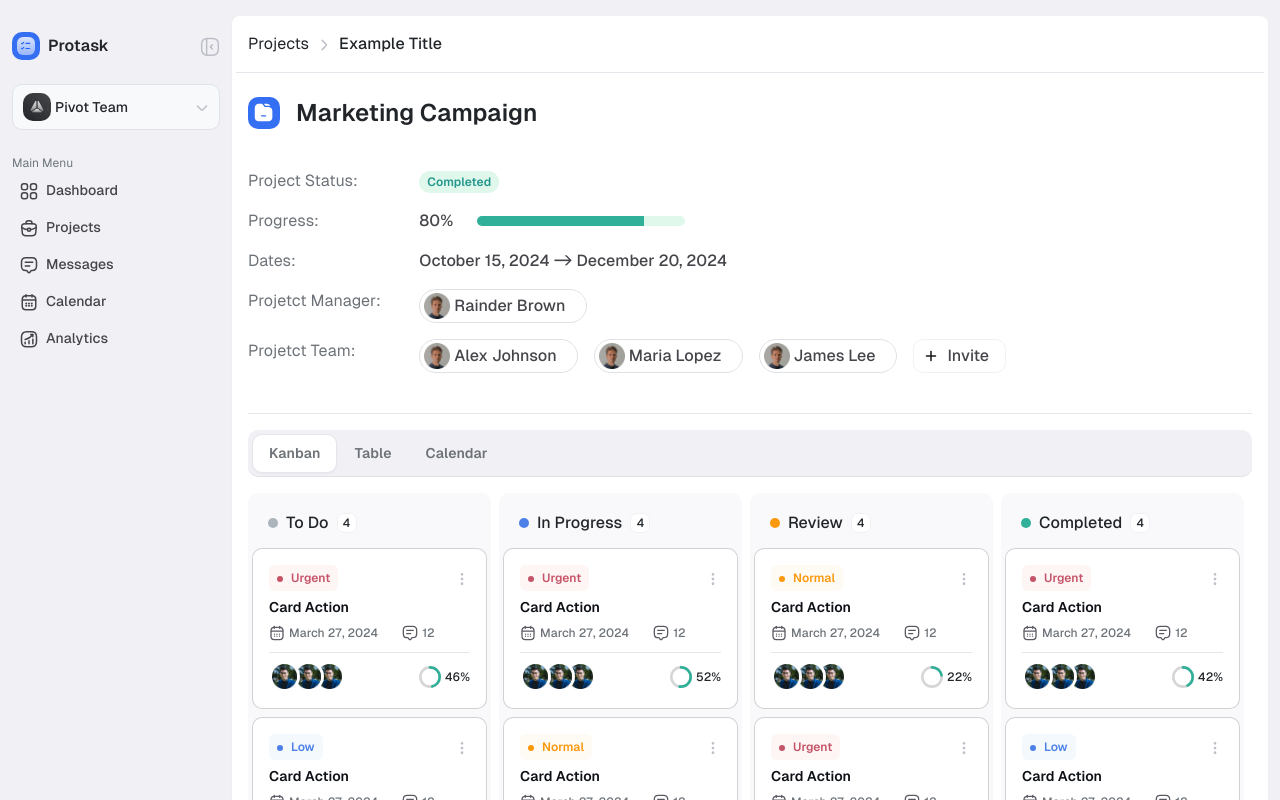
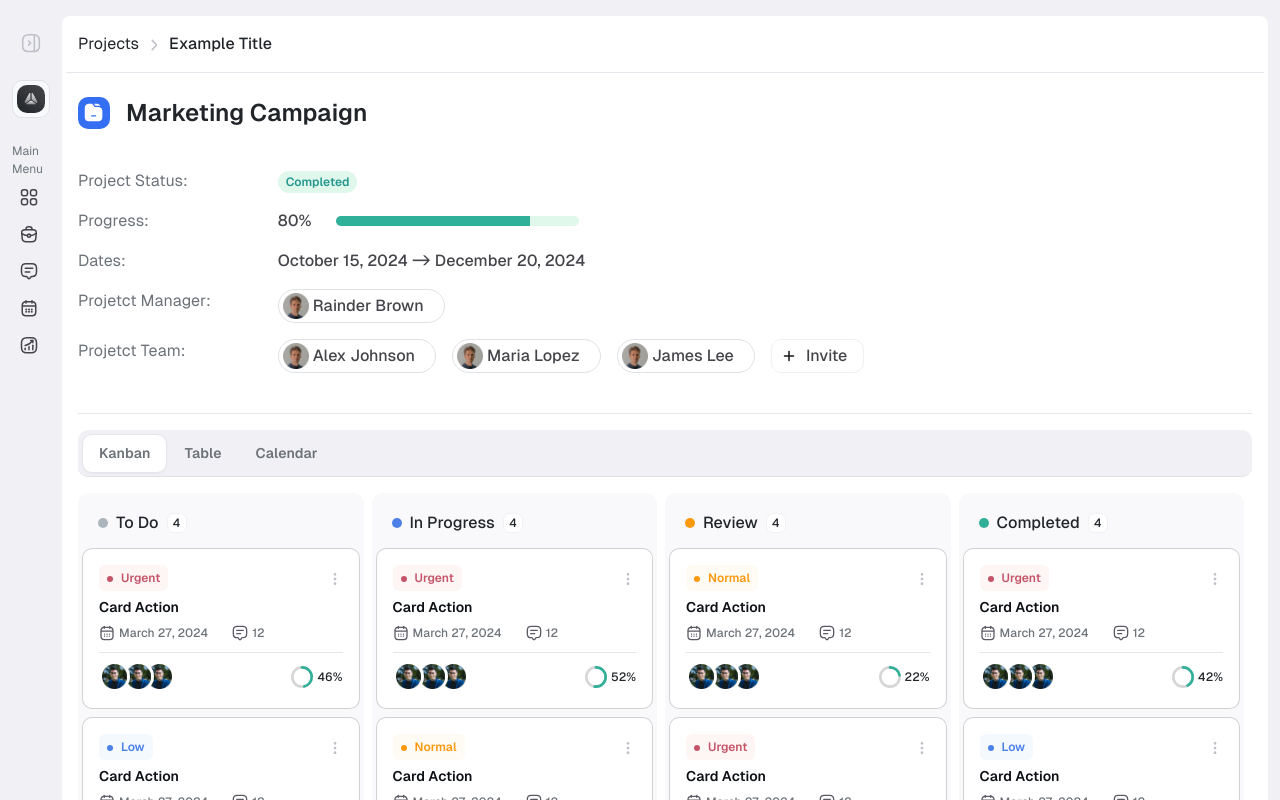
Before and after one commit to ztmsssaz/panel-admin, a React (Vite) app: page / in a window 1280 px wide. Built offline with nearby package versions, Linux system fonts and the light colour scheme.

Commit message:
fix some bugs

```diff
--- a/src/App.css
+++ b/src/App.css
@@ -13,3 +13,6 @@ body {
 p {
   white-space: wrap;
 }
+.w-fit {
+  width: fit-content;
+}
--- a/src/components/messages/style.ts
+++ b/src/components/messages/style.ts
@@ -48,7 +48,7 @@ const Style = styled.div`
         outline: none;
         border: none;
         border-top: solid 1px ${colors.secondary_200};
-        max-width: 77%;
+        padding-right: 170px !important;
         &::placeholder {
           font-size: 14px;
           color: ${colors.secondary_400};
--- a/src/components/ui/sidebar.tsx
+++ b/src/components/ui/sidebar.tsx
@@ -3,7 +3,11 @@ import { NavLink } from 'react-router';
 import { Check, Logo } from './icons';
 import styled from 'styled-components';
 import { colors } from '../../layout/theme/colors';
+import { memo } from 'react';
 const Style = styled.div`
+  * {
+    transition: all 0.4s;
+  }
   .dropDown-icon {
     position: absolute;
     right: 10px;
@@ -23,22 +27,37 @@ const Style = styled.div`
       }
     }
   }
+  .sidebar {
+    transition: all 0.3s;
+    width: 50px;
+  }
+  .rotate-180 {
+    transform: rotate(180deg);
+  }
 `;
-function Sidebar() {
+const Sidebar = memo(
+  ({ open = true, onClick }: { open: boolean; onClick: Function }) => {
     const navlinkClasses: string =
-    'd-flex align-items-center text-secondary-500 fw-bold py-1 rounded-2';
+      'd-flex align-items-center text-secondary-500 fw-bold py-1 rounded-2 ';
 
     return (
-    <Container fluid className="ps-0">
+      <Container fluid className={`sidebar ps-0 ${open ? 'collapsed' : ''}`}>
         <Style>
           <Row>
             <Col>
-            <div className="d-flex justify-content-between align-items-center pt-3 pb-4">
-              <div className="d-flex align-items-center">
+              <div
+                className={`d-flex  align-items-center pt-3 pb-4 ${open ? 'justify-content-between' : 'justify-content-center'}`}
+              >
+                <div
+                  className={`d-flex align-items-center ${!open && 'd-none'}`}
+                >
                   <Check size={28} />
                   <h2 className="fs-16 fw-semibold ms-2">Protask</h2>
                 </div>
-              <div className="cursor-pointer">
+                <div
+                  onClick={() => onClick()}
+                  className={`closeOpen cursor-pointer ${!open && 'rotate-180'}`}
+                >
                   <svg
                     width="20"
                     height="21"
@@ -73,14 +92,19 @@ function Sidebar() {
             </Col>
           </Row>
           <Row>
-          <Dropdown className="my-24">
+            <Col>
+              <Dropdown className="my-24 w-auto z-3">
                 <Dropdown.Toggle
                   id="dropdown-basic"
-              className="position-relative d-flex align-items-center bg-light border border-1 rounded-10 cursor-pointer pl-10 py-8 pr-16"
+                  className={`position-relative d-flex align-items-center bg-light border border-1 rounded-10 cursor-pointer pl-10 py-8
+                  ${open ? ' pr-16' : 'p-1'}`}
                   as="div"
                 >
                   <Logo size={28} classes="ml-5" />
-              <span className="fs-14 fw-bold mdss-mx-3 mx-1">Pivot Team</span>
+                  <div className={`${!open && 'd-none'}`}>
+                    <span className="fs-14 fw-bold mdss-mx-3 mx-1">
+                      Pivot Team
+                    </span>
                     <div className="dropDown-icon">
                       <svg
                         width="14"
@@ -99,6 +123,7 @@ function Sidebar() {
                         />
                       </svg>
                     </div>
+                  </div>
                 </Dropdown.Toggle>
 
                 <Dropdown.Menu>
@@ -107,6 +132,7 @@ function Sidebar() {
                   <Dropdown.Item href="#action3">xxx</Dropdown.Item>
                 </Dropdown.Menu>
               </Dropdown>
+            </Col>
           </Row>
           <Row className="mt-4">
             <span className="text-secondary fs-12">Main Menu</span>
@@ -161,7 +187,7 @@ function Sidebar() {
                       strokeLinejoin="round"
                     />
                   </svg>
-                <span className="ms-2">Dashboard</span>
+                  <span className={`ms-2 ${!open && 'd-none'}`}>Dashboard</span>
                 </div>
               </NavLink>
               <NavLink
@@ -220,7 +246,7 @@ function Sidebar() {
                     />
                   </svg>
 
-                <span className="ms-2">Projects</span>
+                  <span className={`ms-2 ${!open && ' d-none'}`}>Projects</span>
                 </div>
               </NavLink>
               <NavLink
@@ -260,7 +286,7 @@ function Sidebar() {
                       strokeLinejoin="round"
                     />
                   </svg>
-                <span className="ms-2">Messages</span>
+                  <span className={`ms-2 ${!open && ' d-none'}`}>Messages</span>
                 </div>
               </NavLink>
               <NavLink
@@ -353,7 +379,7 @@ function Sidebar() {
                     />
                   </svg>
 
-                <span className="ms-2">Calendar</span>
+                  <span className={`ms-2 ${!open && ' d-none'}`}>Calendar</span>
                 </div>
               </NavLink>
               <NavLink
@@ -410,7 +436,9 @@ function Sidebar() {
                     />
                   </svg>
 
-                <span className="ms-2">Analytics</span>
+                  <span className={`ms-2 ${!open && 'opacity-0 d-none'}`}>
+                    Analytics
+                  </span>
                 </div>
               </NavLink>
             </Col>
@@ -418,6 +446,7 @@ function Sidebar() {
         </Style>
       </Container>
     );
-}
+  },
+);
 
 export default Sidebar;
--- a/src/layout/layout.tsx
+++ b/src/layout/layout.tsx
@@ -1,9 +1,15 @@
-import { ReactNode } from 'react';
+import { ReactNode, useState } from 'react';
 import Sidebar from '../components/ui/sidebar';
 import { Container } from 'react-bootstrap';
 import GlobalStyle from './theme/globalStyle';
 
-function Layout({ children }: { children: ReactNode }) {
+const Layout = ({ children }: { children: ReactNode }) => {
+  const [toggle, setToggle] = useState<boolean>(false);
+
+  function handleSidebar() {
+    setToggle(!toggle);
+  }
+
   return (
     <Container
       fluid
@@ -12,20 +18,22 @@ function Layout({ children }: { children: ReactNode }) {
       <GlobalStyle />
       <div className="d-flex">
         <div
-          className="vh-75 my-3 d-none d-md-block"
-          style={{ minWidth: '220px' }}
+          className="my-3 d-none d-md-block"
+          style={{ transition: '0.3s', width: toggle ? '220px' : '50px' }}
         >
-          <Sidebar />
+          <Sidebar open={toggle} onClick={handleSidebar} />
         </div>
-        <div
-          className="bg-white w-100 rounded-3 my-3 mx-auto overflow-y-scroll hideScroll mx-0"
-          style={{ boxShadow: '0px 1px 2px 0px rgba(82, 88, 102, 0.06)' }}
-        >
-          {children}
+        <div className="vh-100 w-100 overflow-y-scroll hideScroll">
+          <div
+            className="bg-white rounded-3 my-3"
+            style={{ boxShadow: '0px 1px 2px 0px rgba(82, 88, 102, 0.06)' }}
+          >
+            {children}
+          </div>
         </div>
       </div>
     </Container>
   );
-}
+};
 
 export default Layout;
--- a/src/pages/projects.tsx
+++ b/src/pages/projects.tsx
@@ -25,7 +25,7 @@ const Style = styled.div`
 `;
 function Projects() {
   return (
-    <Container fluid className="vh-100 overflow-y-scroll hideScroll px-3">
+    <Container fluid className="overflow-y-scroll hideScroll px-3">
       <Row className="h-inherit">
         <Col xs={12} className="inherit px-0">
           <TopNavbar road={'Projects'} />
```
Lines whose indentation alone changed are shown as unchanged.
